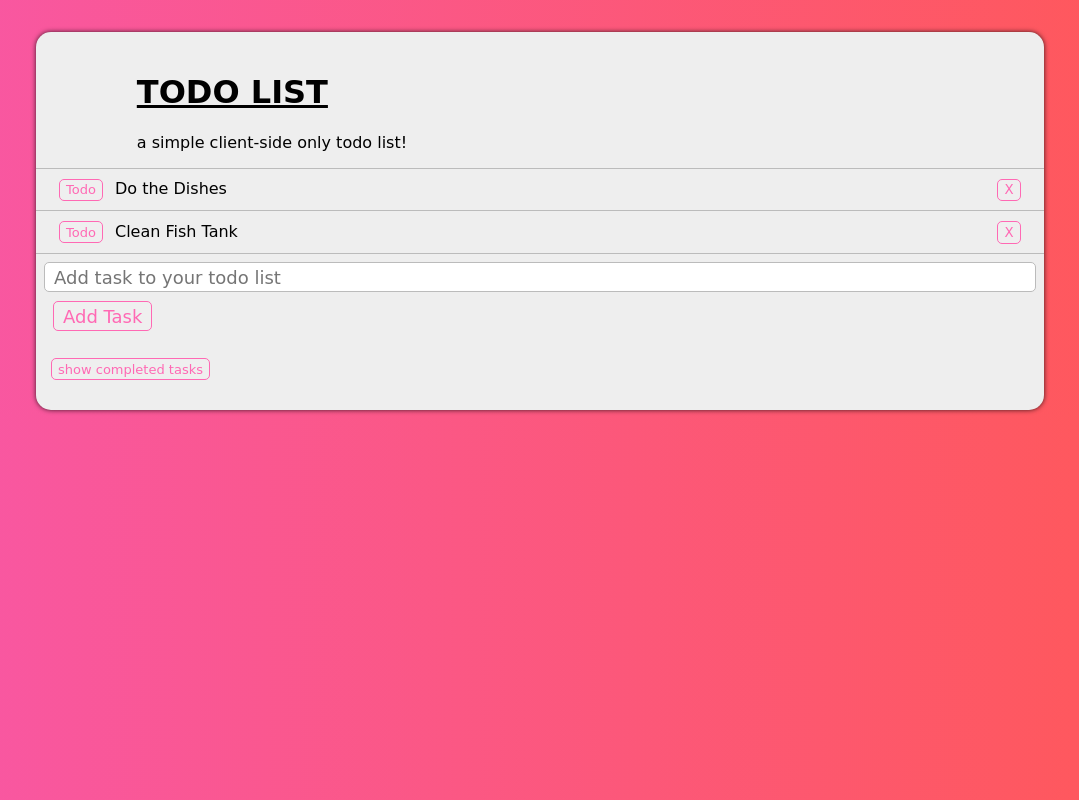
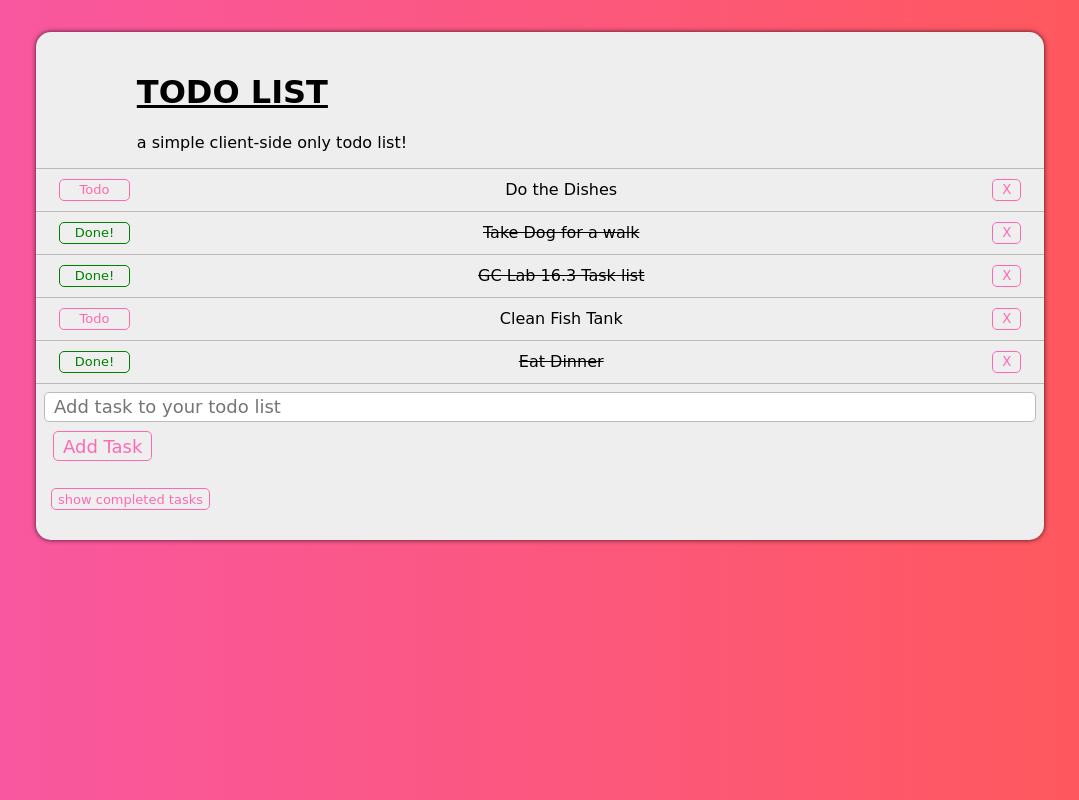
Before and after one commit to NicolasGerhardt/GC_Lab_16.3, an Angular app: page / in a window 1280 px wide. Shown: the whole page, without its empty margins (100-1179 px from the left). Built offline with nearby package versions, Linux system fonts and the light colour scheme.

Commit message:
fixed css weirdness

```diff
--- a/src/app/app.component.html
+++ b/src/app/app.component.html
@@ -4,8 +4,8 @@
     <p>a simple client-side only todo list!</p>
   </div>
 
-
-  <div class="task" *ngFor="let task of tasks" [hidden]="task.completed && hideCompletedTasks">
+<div class="">
+  <div class="task flex-parent" *ngFor="let task of tasks" [hidden]="task.completed && hideCompletedTasks">
     <button type="button" class="button btn-sm" (click)="toggleTask(task)"
       [ngClass]="task.completed ? 'task-btn-complete' : 'task-btn-todo'">
       {{ task.completed ? 'Done!' : 'Todo' }}
@@ -13,8 +13,9 @@
     <span class="task-text" [ngClass]="task.completed ? 'task-text-complete':''">
       {{ task.text }}
     </span>
-    <input class="button btn-right-align" type="button" value="X" (click)="removeTask(task)" />
+    <input class="button task-btn-remove" type="button" value="X" (click)="removeTask(task)" />
   </div>
+</div>
 
   <div class="add-task-container">
     <input class="add-task-input" type="text" placeholder="Add task to your todo list" [(ngModel)]="newTask" />
--- a/src/styles.css
+++ b/src/styles.css
@@ -51,6 +51,18 @@ body {
     background-color: #eee;
     padding: 0.2em 1em;
     border-top: 1px solid #bbb;
+    display: grid;
+    grid-template-columns: 2fr 20fr 1fr;
+}
+
+.task-text {
+    line-height: 1em;
+    margin: auto;
+}
+
+.task-btn-remove {
+    display:table-cell;
+    align-self: right;
 }
 
 .task-text-complete {
@@ -104,10 +116,6 @@ body {
     display: block;
 }
 
-.btn-right-align {
-    float: right;
-}
-
 #filter-container {
     padding: 0.2em 0.5em;
     margin: auto;
```
